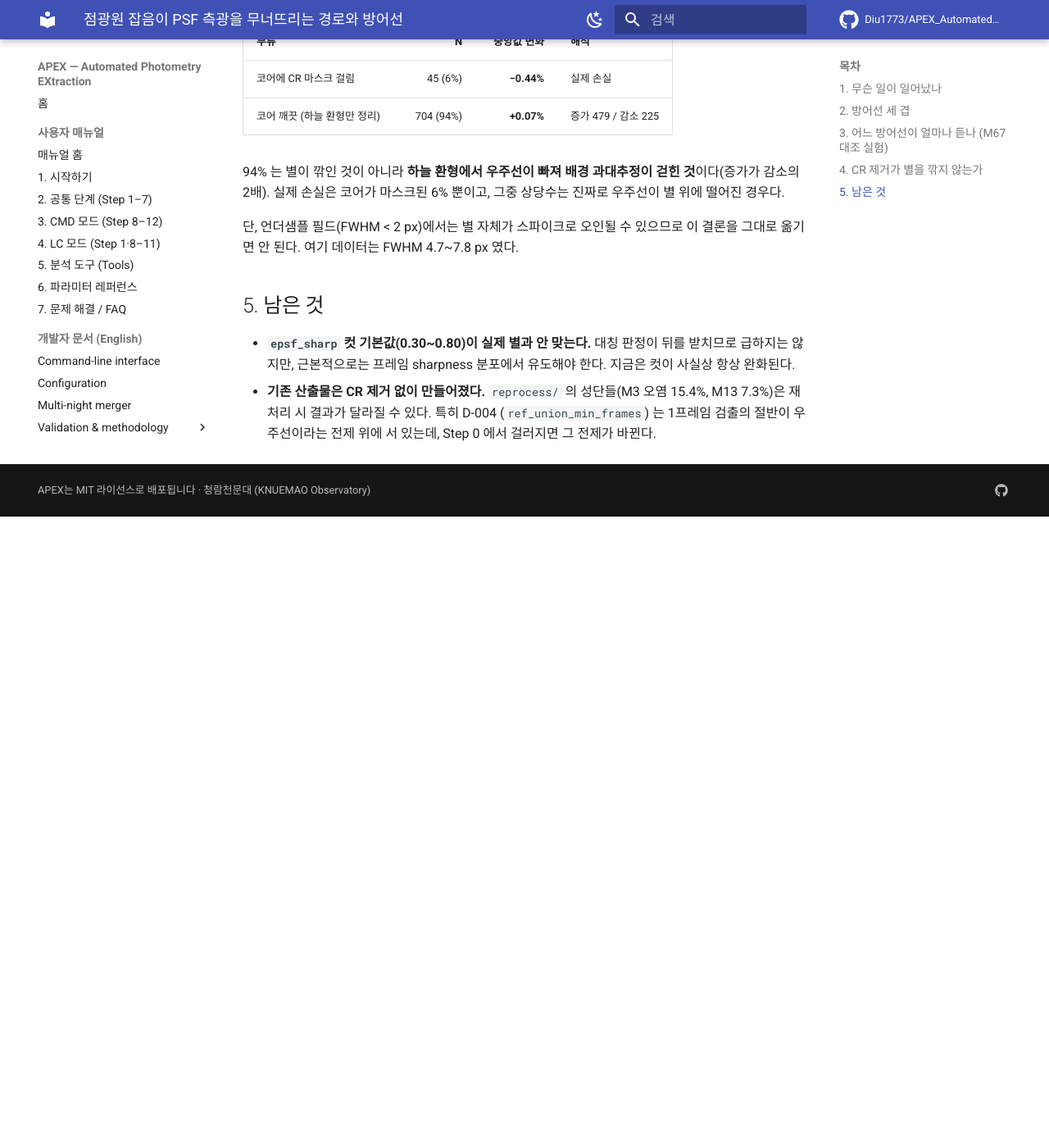
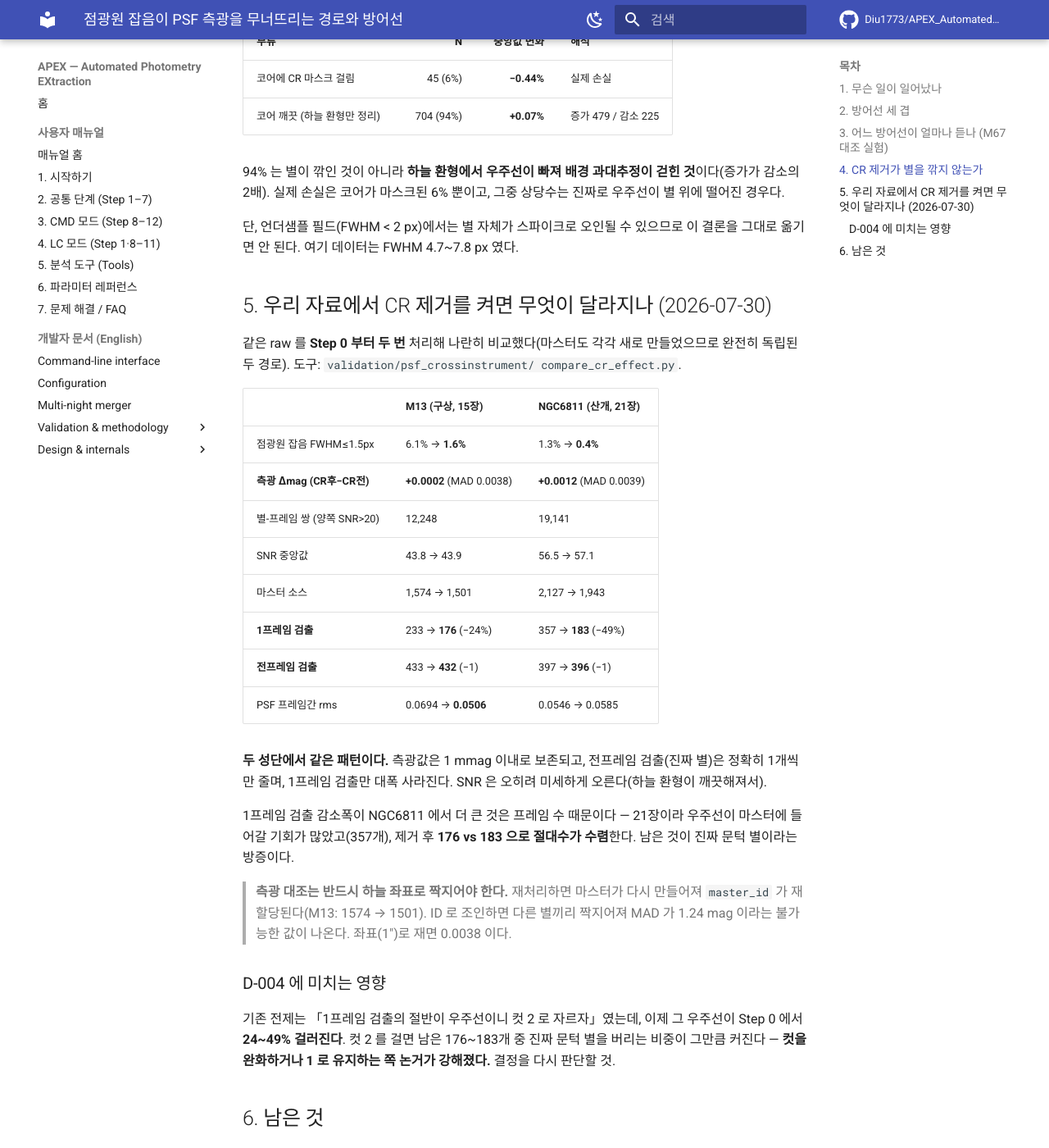
Before and after one commit to Diu1773/APEX_AutomatedPhotometryEXtraction, an MkDocs documentation site: the page built from docs/psf-contamination.md, in a window 1280 px wide and 1400 px high, scrolled down 1756 px. Shown: the whole window at 82% size. Built offline with MkDocs 1.6.1 and Material for MkDocs 9.7.7, drawn with Linux system fonts in a browser that asks for light colours; comment, search, counter and statistics services are not loaded; before the commit the page ends 2386 px from its top, so only the background shows below that; some of the changed text lies outside the part shown.

Commit message:
docs: CR 제거 전/후 실측 비교 + D-004 전제 변경 고지
같은 raw 를 Step 0 부터 두 번 처리해 두 성단에서 대조했다.

              M13(구상 15장)        NGC6811(산개 21장)
점광원 잡음    6.1% -> 1.6%          1.3% -> 0.4%
측광 Δmag     +0.0002 (MAD 0.0038)  +0.0012 (MAD 0.0039)
1프레임 검출   233 -> 176 (-24%)     357 -> 183 (-49%)
전프레임 검출  433 -> 432 (-1)       397 -> 396 (-1)
SNR 중앙값     43.8 -> 43.9          56.5 -> 57.1

두 성단에서 같은 패턴: 측광값은 1 mmag 이내로 보존되고 진짜 별(전프레임 검출)은
1개씩만 줄며 1프레임 검출만 사라진다. 1프레임 감소폭이 NGC6811 에서 큰 것은
프레임 수(21 vs 15) 때문이고, 제거 후 176 vs 183 으로 절대수가 수렴한다.

**D-004 의 전제가 바뀌었다** — 「1프레임 검출의 절반이 우주선」이라는 근거 위에
컷 2 를 논의했는데, 그 우주선이 이제 컷 이전에 걸러진다. TRACK.md 카드 머리에
경고를 달았다. 재판단 필요.

미해결로 기록: NGC6811 의 PSF 플럭스비가 프레임마다 0.958~20.2 로 요동한다
(정상 ~1.0, M13 은 1.08~1.13). CR 과 무관하고 상대 측광(MAD 0.0196)은 정상이라
EPSF 정규화 상수 문제로 보인다.

Co-Authored-By: Claude Opus 5 <noreply@anthropic.com>

```diff
--- a/docs/psf-contamination.md
+++ b/docs/psf-contamination.md
@@ -70,12 +70,53 @@ M67 B 프레임의 별 749개(flux > 500 e⁻)를 CR 전후로 구경측광해
 단, 언더샘플 필드(FWHM < 2 px)에서는 별 자체가 스파이크로 오인될 수 있으므로
 이 결론을 그대로 옮기면 안 된다. 여기 데이터는 FWHM 4.7~7.8 px 였다.
 
-## 5. 남은 것
+## 5. 우리 자료에서 CR 제거를 켜면 무엇이 달라지나 (2026-07-30)
+
+같은 raw 를 **Step 0 부터 두 번** 처리해 나란히 비교했다(마스터도 각각 새로
+만들었으므로 완전히 독립된 두 경로). 도구: `validation/psf_crossinstrument/
+compare_cr_effect.py`.
+
+| | **M13** (구상, 15장) | **NGC6811** (산개, 21장) |
+|---|---|---|
+| 점광원 잡음 FWHM≤1.5px | 6.1% → **1.6%** | 1.3% → **0.4%** |
+| **측광 Δmag (CR후−CR전)** | **+0.0002** (MAD 0.0038) | **+0.0012** (MAD 0.0039) |
+| 별-프레임 쌍 (양쪽 SNR>20) | 12,248 | 19,141 |
+| SNR 중앙값 | 43.8 → 43.9 | 56.5 → 57.1 |
+| 마스터 소스 | 1,574 → 1,501 | 2,127 → 1,943 |
+| **1프레임 검출** | 233 → **176** (−24%) | 357 → **183** (−49%) |
+| **전프레임 검출** | 433 → **432** (−1) | 397 → **396** (−1) |
+| PSF 프레임간 rms | 0.0694 → **0.0506** | 0.0546 → 0.0585 |
+
+**두 성단에서 같은 패턴이다.** 측광값은 1 mmag 이내로 보존되고, 전프레임
+검출(진짜 별)은 정확히 1개씩만 줄며, 1프레임 검출만 대폭 사라진다. SNR 은
+오히려 미세하게 오른다(하늘 환형이 깨끗해져서).
+
+1프레임 검출 감소폭이 NGC6811 에서 더 큰 것은 프레임 수 때문이다 — 21장이라
+우주선이 마스터에 들어갈 기회가 많았고(357개), 제거 후 **176 vs 183 으로 절대수가
+수렴**한다. 남은 것이 진짜 문턱 별이라는 방증이다.
+
+> **측광 대조는 반드시 하늘 좌표로 짝지어야 한다.** 재처리하면 마스터가 다시
+> 만들어져 `master_id` 가 재할당된다(M13: 1574 → 1501). ID 로 조인하면 다른 별끼리
+> 짝지어져 MAD 가 1.24 mag 이라는 불가능한 값이 나온다. 좌표(1″)로 재면 0.0038 이다.
+
+### D-004 에 미치는 영향
+
+기존 전제는 「1프레임 검출의 절반이 우주선이니 컷 2 로 자르자」였는데, 이제 그
+우주선이 Step 0 에서 **24~49% 걸러진다**. 컷 2 를 걸면 남은 176~183개 중 진짜
+문턱 별을 버리는 비중이 그만큼 커진다 — **컷을 완화하거나 1 로 유지하는 쪽 논거가
+강해졌다.** 결정을 다시 판단할 것.
+
+## 6. 남은 것
 
 - **`epsf_sharp` 컷 기본값(0.30~0.80)이 실제 별과 안 맞는다.** 대칭 판정이
   뒤를 받치므로 급하지는 않지만, 근본적으로는 프레임 sharpness 분포에서
   유도해야 한다. 지금은 컷이 사실상 항상 완화된다.
-- **기존 산출물은 CR 제거 없이 만들어졌다.** `reprocess/` 의 성단들(M3 오염
-  15.4%, M13 7.3%)은 재처리 시 결과가 달라질 수 있다. 특히 D-004
-  (`ref_union_min_frames`) 는 1프레임 검출의 절반이 우주선이라는 전제 위에
-  서 있는데, Step 0 에서 걸러지면 그 전제가 바뀐다.
+- **아직 재처리하지 않은 성단이 남아 있다.** M13·NGC6811 은 CR 켜고 다시 돌렸고
+  기존 산출물은 `result_nocr/`·`sci_nocr/` 로 보존해 두었다. **M67·M3·M5 는
+  아직 CR 없이 만든 상태**다(M3 는 오염 15.4% 로 가장 심한데 step7 이 없어
+  직접 비교 대상이 아니었다).
+- **NGC6811 의 PSF 플럭스비가 프레임마다 0.958 ~ 20.2 로 요동한다** (정상 ~1.0,
+  M13 은 1.08~1.13 안정). CR 과 무관하고(CR 전에도 9.534) 노출시간도 동일하다.
+  PSF vs 구경 등급차의 MAD 는 0.0196 으로 좋으므로 **상대 측광은 정상이고 EPSF
+  정규화 상수만 프레임마다 어긋나는** 것으로 보인다. CMD 는 프레임 영점이
+  흡수하지만 PSF 절대 플럭스를 쓰는 용도에서는 틀린 값이 된다. **미해결.**
```
Also changed, not shown: TRACK.md (+8 -0 lines).
